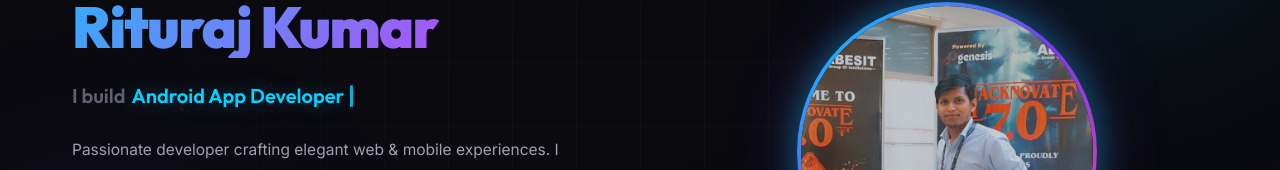
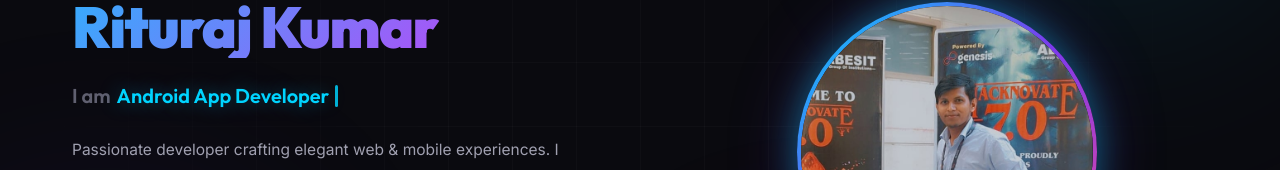
Before and after one commit to RiturajKumarDev/Portfolio, a React (Vite) app: page / in a window 1280 px wide. Shown: the part 258-428 px from the top of the page. Built offline with nearby package versions, Linux system fonts and the light colour scheme.

Commit message:
fixed build to am

```diff
--- a/src/components/Hero/Hero.jsx
+++ b/src/components/Hero/Hero.jsx
@@ -59,7 +59,7 @@ const Hero = () => {
 
           {/* Typewriter */}
           <div className="hero__typewriter">
-            <span className="hero__role-prefix">I build </span>
+            <span className="hero__role-prefix">I am </span>
             <span className="hero__role">{typedText}</span>
             <span className="hero__cursor" />
           </div>
```
